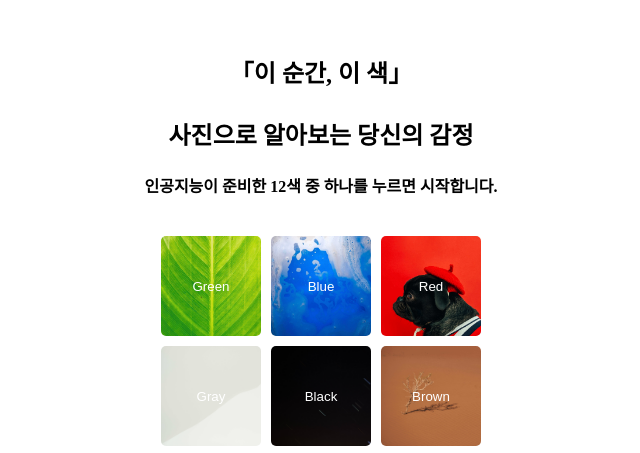
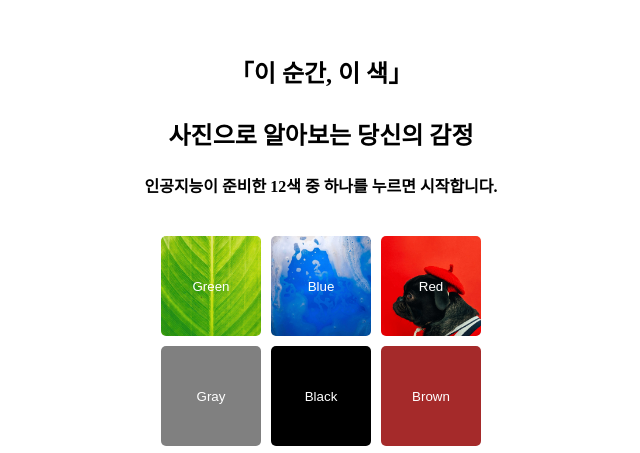
Before and after one commit to kdywsdy9894/Color_char, a plain HTML site: page index.html in a window 1280 px wide. Shown: the top 453 px of the page, without its empty margins (319-959 px from the left). Drawn offline with Linux system fonts and the light colour scheme.

Commit message:
Add files via upload

```diff
--- a/style.css
+++ b/style.css
@@ -71,7 +71,7 @@ height: 100px;
 }
 
 .buttonGray {
-  background:URL(img/gray.jpg) no-repeat;
+  background: gray no-repeat;
   color: white;
   background-size:cover;
 }
@@ -82,7 +82,7 @@ height: 100px;
 }
 
 .buttonBlack {
-  background:URL(img/black.jpg) no-repeat;
+  background: black no-repeat;
   color:white;
   background-size:cover;
 }
@@ -94,7 +94,7 @@ height: 100px;
 }
 
 .buttonBrown {
-  background: url(img/brown.jpg) no-repeat;
+  background: rgba(165, 42, 42, 1) no-repeat;
   color:white;
   background-size:cover;
 }
```
Also changed, not shown: img/orange.jpg, sitemap.xml (line endings or trailing spaces).
